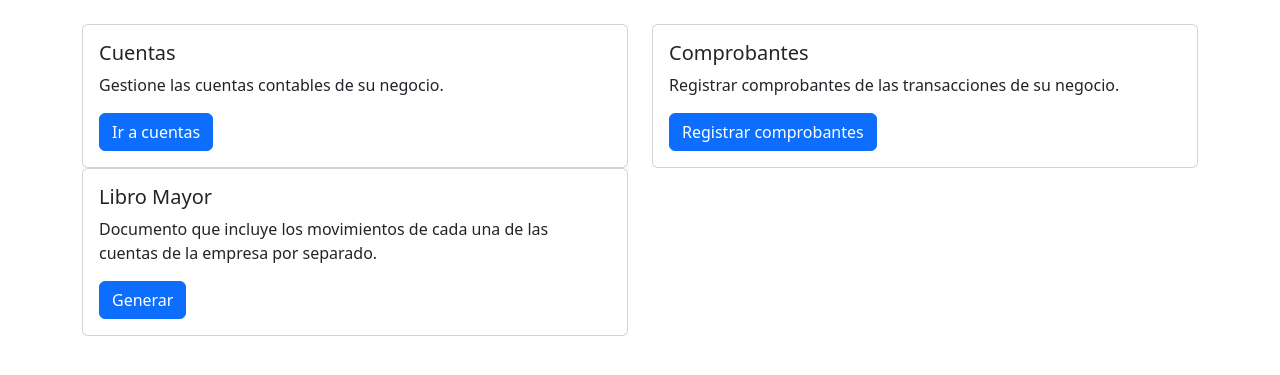
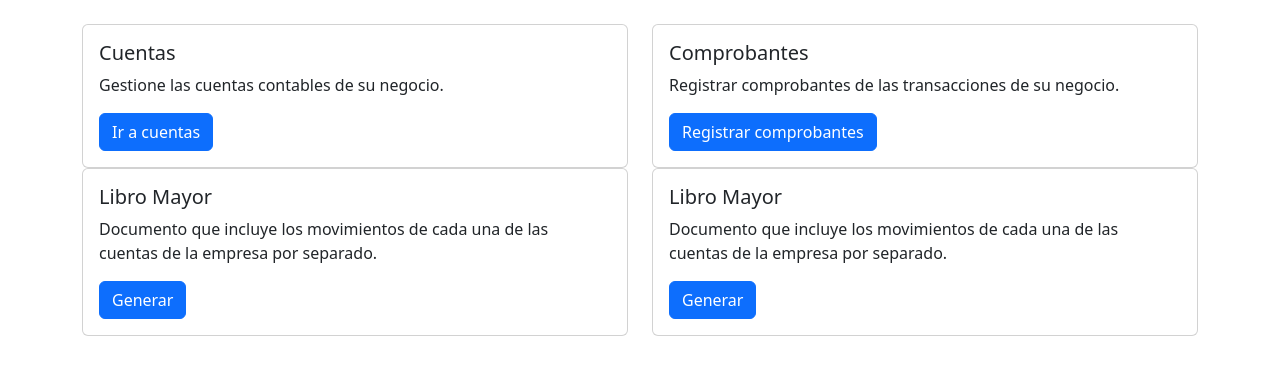
Before and after one commit to JiuseppeFlores/Contabilidad, a PHP site: page / in a window 1280 px wide. Shown: the part 56-431 px from the top of the page. Run offline with PHP 8.4, Linux system fonts and the light colour scheme.

Commit message:
Test git

```diff
--- a/index.php
+++ b/index.php
@@ -70,6 +70,15 @@
                     </div>
                 </div>
             </div>
+            <div class="col-sm-6">
+                <div class="card">
+                    <div class="card-body">
+                        <h5 class="card-title">Libro Mayor</h5>
+                        <p class="card-text">Documento que incluye los movimientos de cada una de las cuentas de la empresa por separado.</p>
+                        <button onclick="console.log('asd')" class="btn btn-primary">Generar</button>
+                    </div>
+                </div>
+            </div>
         </div>
     </div>
 </body>
```
